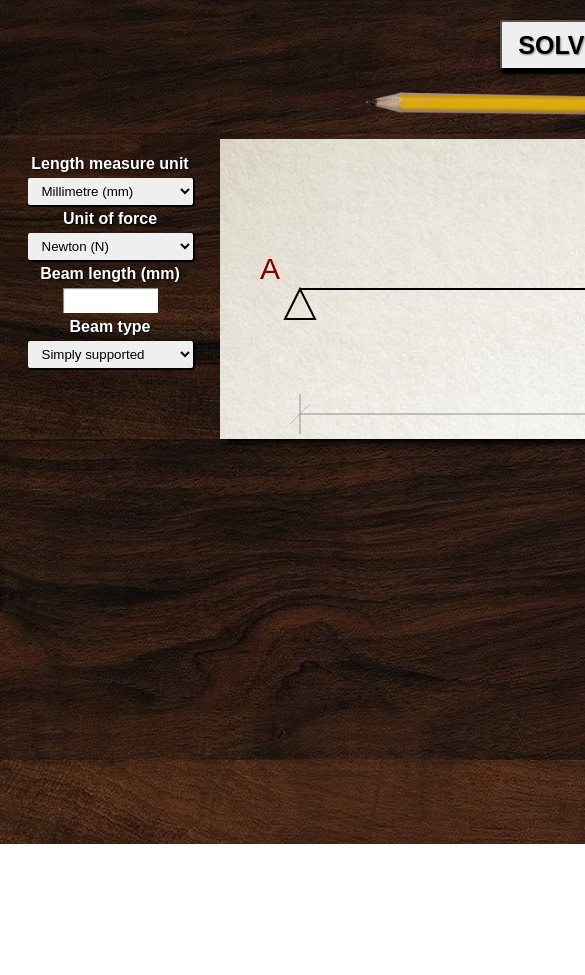
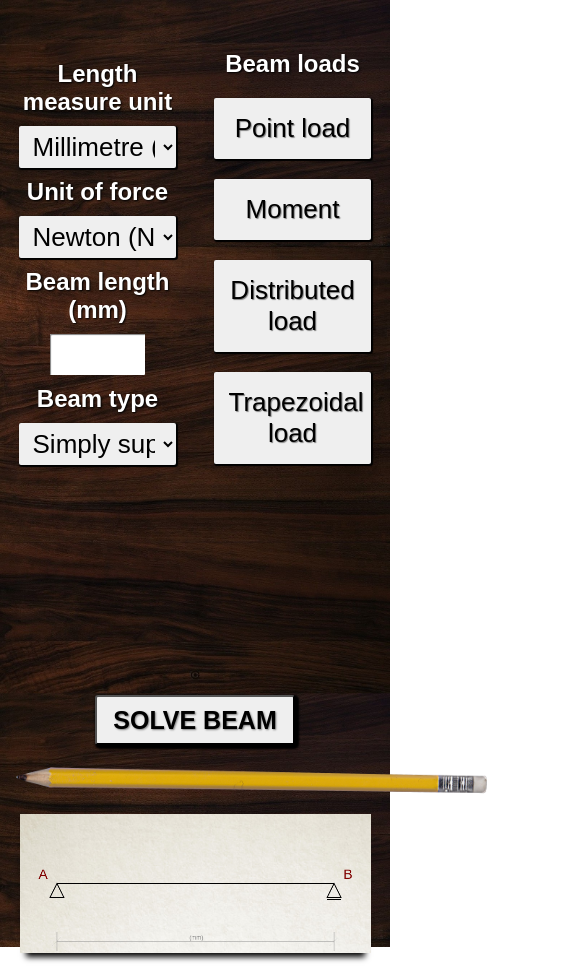
Before and after one commit to djoll92/javascript-beam-calculator, a plain HTML site: page index.html in a window 390 px wide. Shown: the top 975 px of the page, 585 px wide, since content can reach past the window. Before the commit the page ends 844 px from the top, so only its background shows below. Drawn offline with Linux system fonts and the light colour scheme.

Commit message:
- Added responsiveness

```diff
--- a/style.css
+++ b/style.css
@@ -222,3 +222,66 @@ h3 {
   margin-top: 20px;
   margin-bottom: 20px;
 }
+
+@media only screen and (max-width: 1024px) {
+  .wrapper {
+    width: 100%;
+  }
+  .main-canvas {
+    position: relative;
+    width: 100%;
+		top: 200px;
+  }
+  .left-side, .right-side {
+    width: 50%;
+    position: relative;
+    margin-top: 50px;
+  }
+  .right-side {
+    position: absolute;
+    right: 0;
+  }
+  #canvas {
+    margin-left: 5%;
+    background-size: 100% auto;
+    width: 90%;
+  }
+  .settings, .load, .load button, .load-element {
+    width: 90%;
+    margin-top: 10px;
+    margin-bottom: 10px;
+  }
+  .settings select, .load button {
+    font-size: 26px;
+  }
+  .settings label, .right-side h3 {
+    font-size: 24px;
+    width: 100%;
+  }
+  .settings input {
+    font-size: 26px;
+  }
+  .load {
+    margin-top: 20px;
+  }
+  .load button {
+    padding: 15px;
+  }
+  .right-side dialog input, .right-side dialog {
+		font-size: 26px;
+	}
+	.right-side dialog p, .load-element span {
+		font-size: 24px;
+	}
+	.cancel, .edit {
+		width: 26px !important;
+		padding: 0 !important;
+		margin: 0 0 0 5px !important;
+		height: 26px;
+		background-size: 24px;
+	}
+	.load-element {
+		padding-top: 10px;
+		padding-bottom: 10px;
+	}
+}
```
